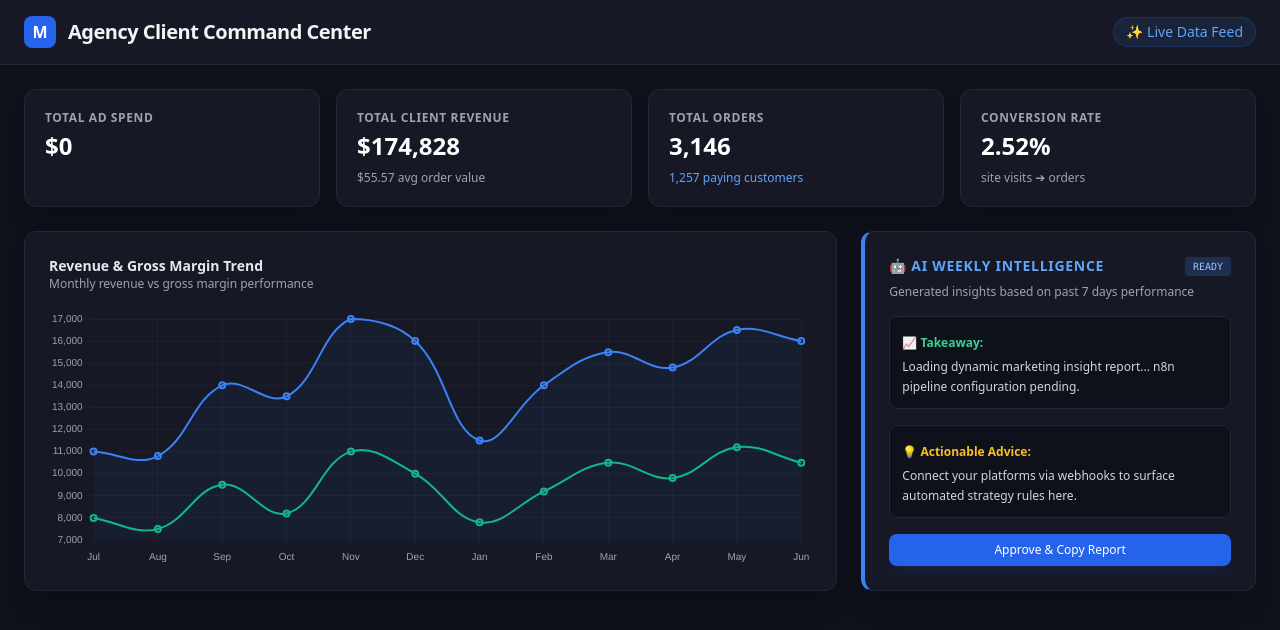
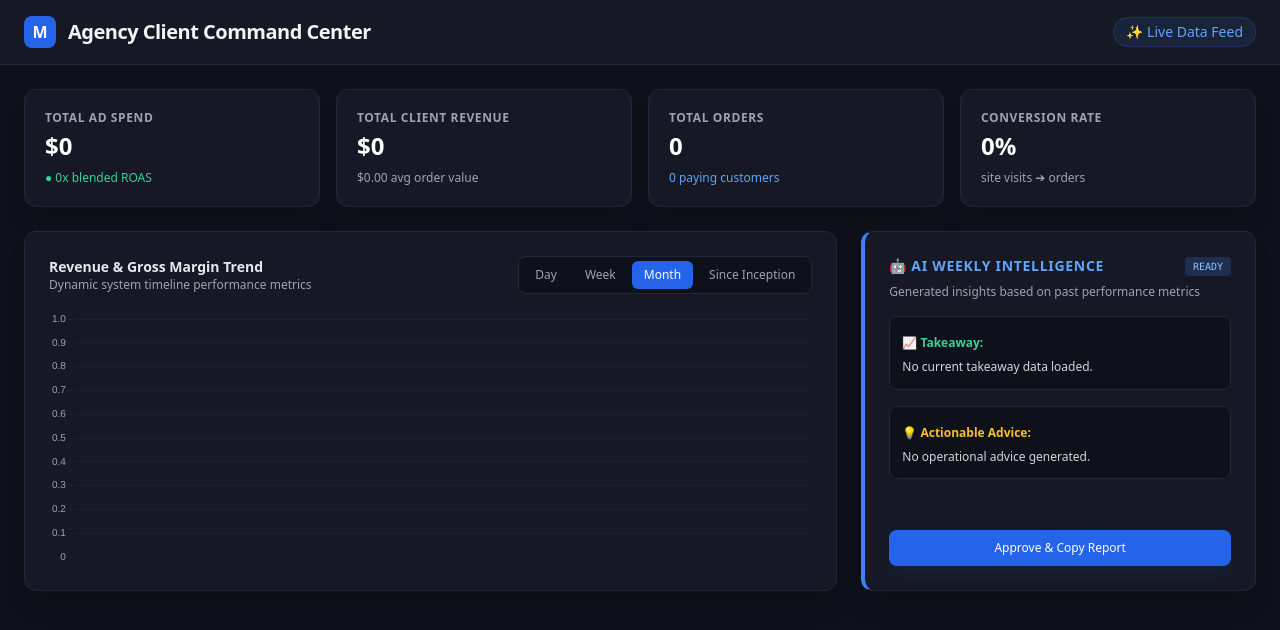
Before and after one commit to khams1/agency-marketing-dashboard, a plain HTML site: page index.html in a window 1280 px wide. Drawn offline with nearby package versions, Linux system fonts and the light colour scheme.

Commit message:
Update index.html

```diff
--- a/index.html
+++ b/index.html
@@ -24,31 +24,39 @@
         <section class="grid grid-cols-1 md:grid-cols-4 gap-4">
             <div class="bg-[#161925] p-5 rounded-xl border border-gray-800 shadow-xl">
                 <p class="text-xs font-semibold uppercase tracking-wider text-gray-400">Total Ad Spend</p>
-                <h3 class="text-2xl font-bold mt-1 text-white">$7,707</h3>
-                <p class="text-xs text-emerald-400 mt-2 font-medium">● 22.7x blended ROAS</p>
+                <h3 id="kpi-ad-spend" class="text-2xl font-bold mt-1 text-white">$0</h3>
+                <p id="kpi-roas" class="text-xs text-emerald-400 mt-2 font-medium">● 0x blended ROAS</p>
             </div>
             <div class="bg-[#161925] p-5 rounded-xl border border-gray-800 shadow-xl">
                 <p class="text-xs font-semibold uppercase tracking-wider text-gray-400">Total Client Revenue</p>
-                <h3 class="text-2xl font-bold mt-1 text-white">$174,828</h3>
-                <p class="text-xs text-gray-400 mt-2">$55.57 avg order value</p>
+                <h3 id="kpi-revenue" class="text-2xl font-bold mt-1 text-white">$0</h3>
+                <p id="kpi-aov" class="text-xs text-gray-400 mt-2">$0.00 avg order value</p>
             </div>
             <div class="bg-[#161925] p-5 rounded-xl border border-gray-800 shadow-xl">
                 <p class="text-xs font-semibold uppercase tracking-wider text-gray-400">Total Orders</p>
-                <h3 class="text-2xl font-bold mt-1 text-white">3,146</h3>
-                <p class="text-xs text-blue-400 mt-2">1,257 paying customers</p>
+                <h3 id="kpi-orders" class="text-2xl font-bold mt-1 text-white">0</h3>
+                <p id="kpi-customers" class="text-xs text-blue-400 mt-2">0 paying customers</p>
             </div>
             <div class="bg-[#161925] p-5 rounded-xl border border-gray-800 shadow-xl">
                 <p class="text-xs font-semibold uppercase tracking-wider text-gray-400">Conversion Rate</p>
-                <h3 class="text-2xl font-bold mt-1 text-white">2.52%</h3>
+                <h3 id="kpi-conversion" class="text-2xl font-bold mt-1 text-white">0%</h3>
                 <p class="text-xs text-gray-400 mt-2">site visits ➔ orders</p>
             </div>
         </section>
 
         <section class="grid grid-cols-1 lg:grid-cols-3 gap-6">
             <div class="lg:col-span-2 bg-[#161925] p-6 rounded-xl border border-gray-800 shadow-xl flex flex-col justify-between">
-                <div>
-                    <h4 class="text-sm font-bold text-gray-200">Revenue & Gross Margin Trend</h4>
-                    <p class="text-xs text-gray-400 mb-4">Monthly revenue vs gross margin performance</p>
+                <div class="flex flex-col sm:flex-row justify-between items-start sm:items-center gap-4 mb-4">
+                    <div>
+                        <h4 class="text-sm font-bold text-gray-200">Revenue & Gross Margin Trend</h4>
+                        <p class="text-xs text-gray-400">Dynamic system timeline performance metrics</p>
+                    </div>
+                    <div class="flex bg-[#0f111a] p-1 rounded-lg border border-gray-800 space-x-1 text-xs">
+                        <button id="btn-day" class="px-3 py-1.5 rounded-md hover:bg-gray-800 text-gray-400 transition-all font-medium">Day</button>
+                        <button id="btn-week" class="px-3 py-1.5 rounded-md hover:bg-gray-800 text-gray-400 transition-all font-medium">Week</button>
+                        <button id="btn-month" class="px-3 py-1.5 rounded-md bg-blue-600 text-white transition-all font-medium">Month</button>
+                        <button id="btn-inception" class="px-3 py-1.5 rounded-md hover:bg-gray-800 text-gray-400 transition-all font-medium">Since Inception</button>
+                    </div>
                 </div>
                 <div class="h-64 relative">
                     <canvas id="revenueChart"></canvas>
@@ -61,7 +69,7 @@
                         <h4 class="text-sm font-bold text-blue-400 uppercase tracking-wider">🤖 AI Weekly Intelligence</h4>
                         <span class="text-[10px] bg-blue-500/20 text-blue-300 px-2 py-0.5 rounded font-mono">READY</span>
                     </div>
-                    <p class="text-xs text-gray-400 mb-4">Generated insights based on past 7 days performance</p>
+                    <p class="text-xs text-gray-400 mb-4">Generated insights based on past performance metrics</p>
 
                     <div class="space-y-4">
                         <div class="bg-[#0f111a] p-3 rounded-lg border border-gray-800">
@@ -78,7 +86,7 @@
                         </div>
                     </div>
                 </div>
-                <button class="w-full mt-4 bg-blue-600 hover:bg-blue-700 text-white text-xs font-medium py-2 px-4 rounded-lg transition-colors shadow-lg shadow-blue-600/10">
+                <button id="approve-report-btn" class="w-full mt-4 bg-blue-600 hover:bg-blue-700 text-white text-xs font-medium py-2.5 px-4 rounded-lg transition-all shadow-lg shadow-blue-600/10">
                     Approve & Copy Report
                 </button>
             </div>
@@ -87,57 +95,14 @@
     </main>
 
    <script>
-        // Fetch data.json and update the DOM elements dynamically
-        async function loadDashboardData() {
-            try {
-                // Fetch the JSON file from the repository root
-                const response = await fetch('./data.json');
-                const data = await response.json();
+        let cachedGraphData = null;
+        let myChart = null;
 
-                // Update UI Text Elements dynamically
-                document.querySelector('h3:nth-of-type(1)').innerText = data.totalAdSpend || "$0";
-                document.querySelector('p.text-emerald-400').innerText = data.blendedRoas || "";
-                document.querySelector('h3:nth-of-type(2)').innerText = data.totalRevenue || "$0";
-                document.querySelector('p.text-gray-400:nth-of-type(1)').innerText = data.avgOrderValue || "";
-                document.querySelector('h3:nth-of-type(3)').innerText = data.totalOrders || "0";
-                document.querySelector('p.text-blue-400').innerText = data.payingCustomers || "";
-                document.querySelector('h3:nth-of-type(4)').innerText = data.conversionRate || "0%";
-
-                // Update AI Reports
-                document.getElementById('ai-takeaway').innerText = data.aiTakeaway || "No current takeaway data.";
-                document.getElementById('ai-advice').innerText = data.aiAdvice || "No operational advice generated.";
-            } catch (error) {
-                console.error("Error loading sync pipeline data feed:", error);
-            }
-        }
-
-        // Initialize Page Setup
-        loadDashboardData();
-
-        // Chart Configuration remains fast and responsive
+        // Initialize empty Chart object instance safely
         const ctx = document.getElementById('revenueChart').getContext('2d');
-        new Chart(ctx, {
+        myChart = new Chart(ctx, {
             type: 'line',
-            data: {
-                labels: ['Jul', 'Aug', 'Sep', 'Oct', 'Nov', 'Dec', 'Jan', 'Feb', 'Mar', 'Apr', 'May', 'Jun'],
-                datasets: [{
-                    label: 'Revenue',
-                    data: [11000, 10800, 14000, 13500, 17000, 16000, 11500, 14000, 15500, 14800, 16500, 16000],
-                    borderColor: '#3b82f6',
-                    backgroundColor: 'rgba(59, 130, 246, 0.05)',
-                    fill: true,
-                    tension: 0.4,
-                    borderWidth: 2
-                }, {
-                    label: 'Gross Margin',
-                    data: [8000, 7500, 9500, 8200, 11000, 10000, 7800, 9200, 10500, 9800, 11200, 10500],
-                    borderColor: '#10b981',
-                    backgroundColor: 'transparent',
-                    fill: false,
-                    tension: 0.4,
-                    borderWidth: 2
-                }]
-            },
+            data: { labels: [], datasets: [] },
             options: {
                 responsive: true,
                 maintainAspectRatio: false,
@@ -148,6 +113,102 @@
                 }
             }
         });
+
+        // Updates data metrics layout on chart elements
+        function updateChartDisplay(datasetArray) {
+            if (!datasetArray) return;
+
+            myChart.data.labels = datasetArray.map(item => item.label);
+            myChart.data.datasets = [
+                {
+                    label: 'Revenue',
+                    data: datasetArray.map(item => item.revenue),
+                    borderColor: '#3b82f6',
+                    backgroundColor: 'rgba(59, 130, 246, 0.05)',
+                    fill: true,
+                    tension: 0.4,
+                    borderWidth: 2
+                },
+                {
+                    label: 'Gross Margin',
+                    data: datasetArray.map(item => item.margin),
+                    borderColor: '#10b981',
+                    backgroundColor: 'transparent',
+                    fill: false,
+                    tension: 0.4,
+                    borderWidth: 2
+                }
+            ];
+            myChart.update();
+        }
+
+        // Handle Active Selection highlight styles on timeline buttons
+        function setButtonActive(activeId) {
+            const targets = ['btn-day', 'btn-week', 'btn-month', 'btn-inception'];
+            targets.forEach(id => {
+                const btn = document.getElementById(id);
+                if (id === activeId) {
+                    btn.className = "px-3 py-1.5 rounded-md bg-blue-600 text-white transition-all font-medium";
+                } else {
+                    btn.className = "px-3 py-1.5 rounded-md hover:bg-gray-800 text-gray-400 transition-all font-medium";
+                }
+            });
+        }
+
+        // Fetch your clean data.json file from the backend repository
+        async function loadDashboardData() {
+            try {
+                const response = await fetch('./data.json');
+                const data = await response.json();
+
+                // Structural fallback safeguards mapping metrics cleanly to your n8n keys
+                const kpi = data.kpis || {};
+                document.getElementById('kpi-ad-spend').innerText = typeof kpi.totalAdSpend === 'number' ? `$${kpi.totalAdSpend.toLocaleString()}` : (kpi.totalAdSpend || "$0");
+                document.getElementById('kpi-roas').innerText = `● ${kpi.blendedRoas || '0x'} blended ROAS`;
+                document.getElementById('kpi-revenue').innerText = typeof kpi.totalClientRevenue === 'number' ? `$${kpi.totalClientRevenue.toLocaleString()}` : (kpi.totalClientRevenue || "$0");
+                document.getElementById('kpi-aov').innerText = `$${kpi.avgOrderValue || '0.00'} avg order value`;
+                document.getElementById('kpi-orders').innerText = typeof kpi.totalOrders === 'number' ? kpi.totalOrders.toLocaleString() : (kpi.totalOrders || "0");
+                document.getElementById('kpi-customers').innerText = `${typeof kpi.payingCustomers === 'number' ? kpi.payingCustomers.toLocaleString() : (kpi.payingCustomers || "0")} paying customers`;
+                document.getElementById('kpi-conversion').innerText = kpi.conversionRate || "0%";
+
+                // Update AI Reports Info
+                const ai = data.ai_intelligence || {};
+                document.getElementById('ai-takeaway').innerText = ai.takeaway || "No current takeaway data loaded.";
+                document.getElementById('ai-advice').innerText = ai.actionable_advice || "No operational advice generated.";
+
+                // Store sub-arrays globally and setup initial default Month snapshot
+                if (data.graph_data) {
+                    cachedGraphData = data.graph_data;
+                    updateChartDisplay(cachedGraphData.month);
+                }
+            } catch (error) {
+                console.error("Error loading sync pipeline data feed:", error);
+            }
+        }
+
+        // Event listener navigation routines for timeframes
+        document.getElementById('btn-day').addEventListener('click', () => { setButtonActive('btn-day'); if (cachedGraphData) updateChartDisplay(cachedGraphData.day); });
+        document.getElementById('btn-week').addEventListener('click', () => { setButtonActive('btn-week'); if (cachedGraphData) updateChartDisplay(cachedGraphData.week); });
+        document.getElementById('btn-month').addEventListener('click', () => { setButtonActive('btn-month'); if (cachedGraphData) updateChartDisplay(cachedGraphData.month); });
+        document.getElementById('btn-inception').addEventListener('click', () => { setButtonActive('btn-inception'); if (cachedGraphData) updateChartDisplay(cachedGraphData.since_inception); });
+
+        // Blue Action Button triggered webhook functionality calling into your local n8n environment
+        document.getElementById('approve-report-btn').addEventListener('click', () => {
+            fetch('http://localhost:5678/webhook/3d7379a2-95c8-41b0-b4d5-2d9e281b1f24', {
+                method: 'POST'
+            })
+            .then(res => {
+                if(res.ok) alert('Report Approved! Webhook fired and n8n workflow executed successfully.');
+                else alert('Webhook sent but received an error status code.');
+            })
+            .catch(err => {
+                console.error(err);
+                alert('Connection failure. Make sure your local n8n canvas execution environment is currently running!');
+            });
+        });
+
+        // Initialize data download
+        loadDashboardData();
     </script>
 </body>
 </html>
```
